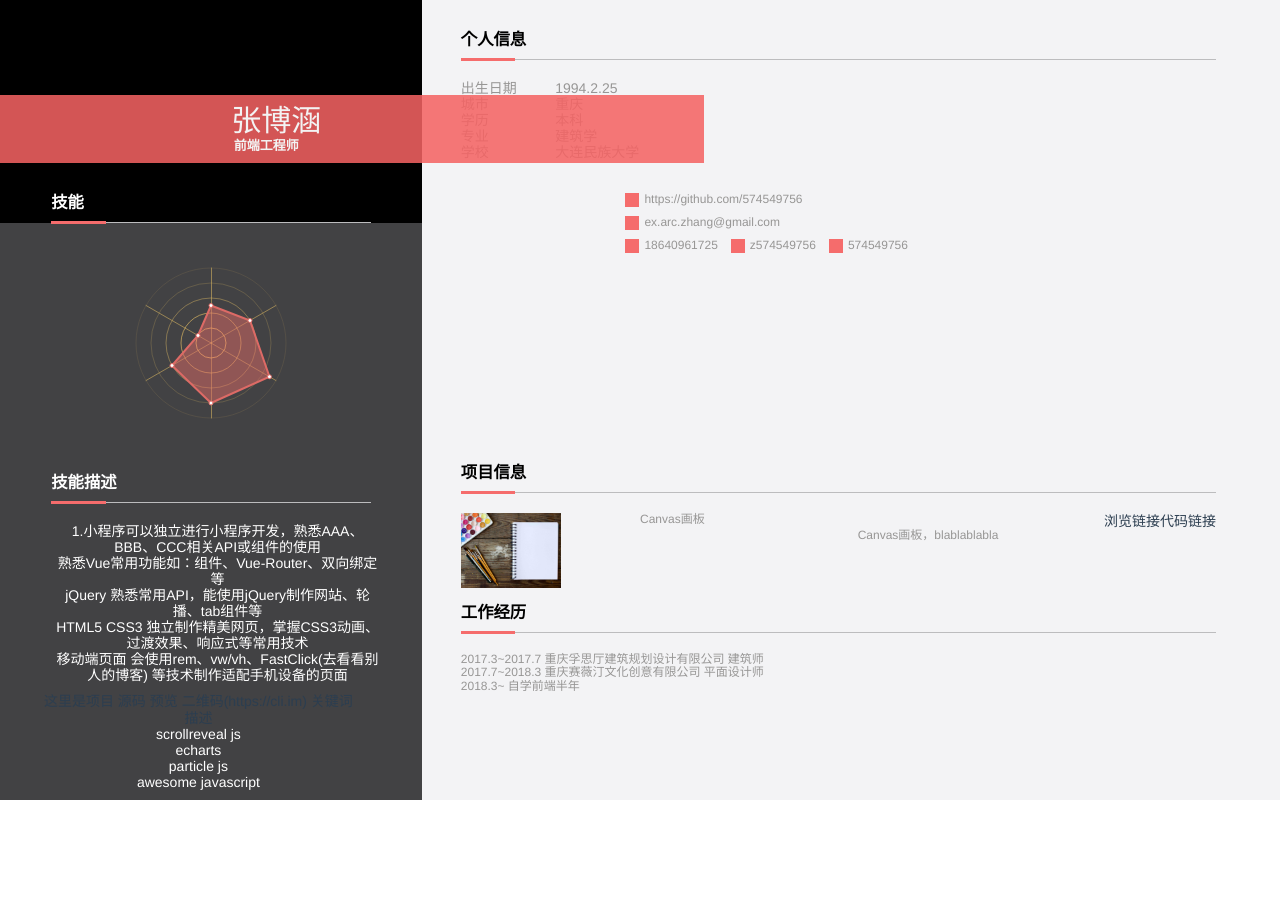
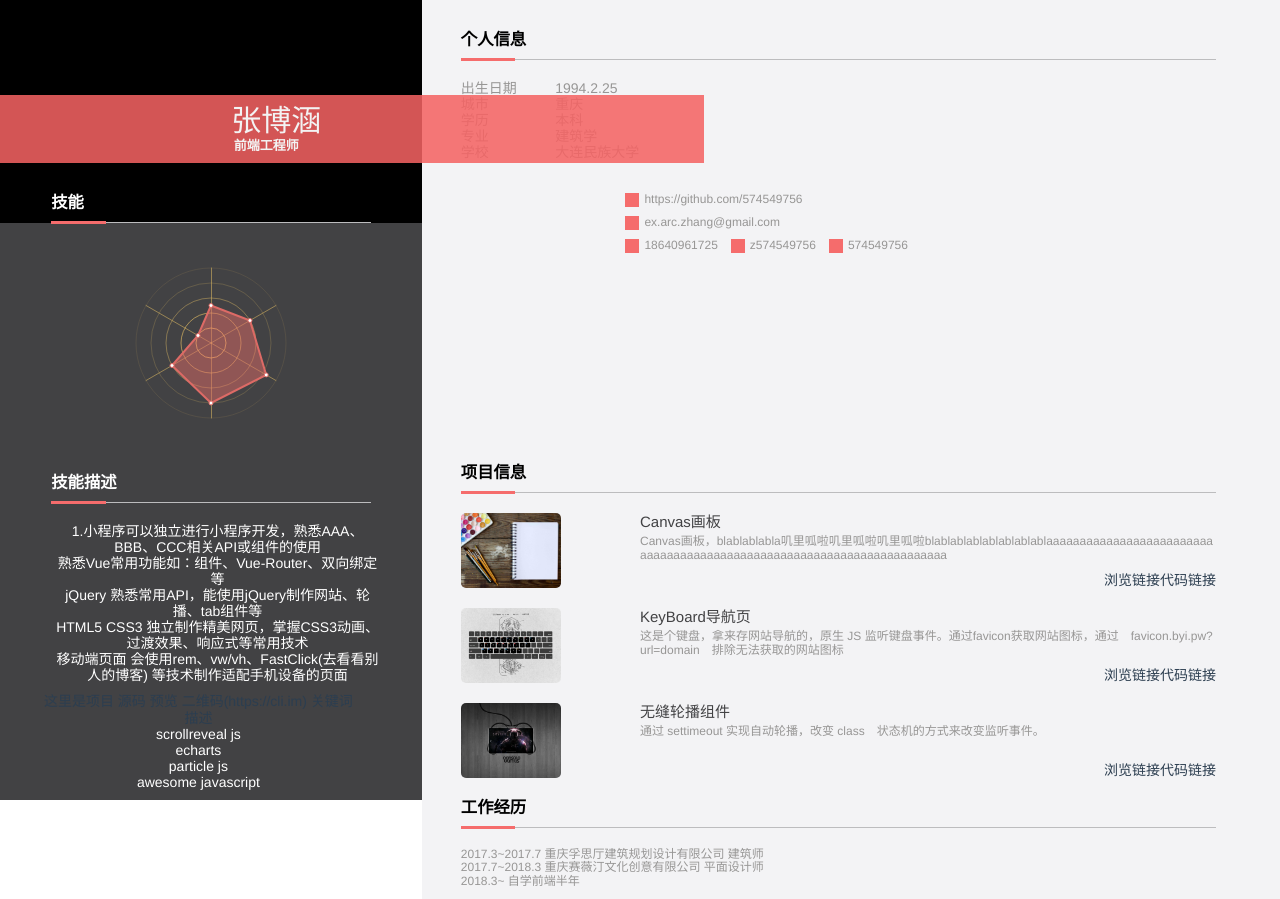
Before and after one commit to 574549756/resume-preview, a Vue app: page / in a window 1280 px wide. Before the commit the page ends 800 px from the top, so only its background shows below. Built offline with nearby package versions, Linux system fonts and the light colour scheme.

Commit message:
portfolio

```diff
--- a/index.html
+++ b/index.html
@@ -5,7 +5,7 @@
   <meta charset="utf-8">
   <meta name="viewport" content="width=device-width,initial-scale=1.0">
   <title>resume-preview</title>
-  <script src="//at.alicdn.com/t/font_801219_w2q4dcbr5oi.js"></script>
+  <script src="//at.alicdn.com/t/font_801219_qrm56ytup9o.js"></script>
   <style type="text/css">
     .icon {
       width: 1em;
--- a/src/components/portfolio.vue
+++ b/src/components/portfolio.vue
@@ -5,21 +5,78 @@
       <div class="breakLine"></div>
     </div>
     <div class="pro">
-      <img v-bind:src="`/static/img/${projectList[0]}`" alt="">
+      <img v-bind:src="`/static/img/${projects.projectImg[0]}`" alt="">
       <div class="proDiscription">
         <div class="stack">
+          <p>{{projects.projectName[0]}}</p>
           <div class="stackIcon">
-            <p>Canvas画板</p>
-            <svg class="vue" aria-hidden="true">
-              <use v-bind:xlink:href="`#icon-${projectIcons[4]}`"></use>
+            <svg aria-hidden="true">
+              <use v-bind:xlink:href="`#icon-${projects.projectIcons[4]}`"></use>
             </svg>
-            <svg class="vue" aria-hidden="true">
-              <use v-bind:xlink:href="`#icon-${projectIcons[2]}`"></use>
+            <svg aria-hidden="true">
+              <use v-bind:xlink:href="`#icon-${projects.projectIcons[5]}`"></use>
+            </svg>
+            <svg aria-hidden="true" style="width: 14px;height:14px;">
+              <use v-bind:xlink:href="`#icon-${projects.projectIcons[2]}`"></use>
+            </svg>
+            <svg aria-hidden="true" style="width: 14px;height:14px;">
+              <use v-bind:xlink:href="`#icon-${projects.projectIcons[6]}`"></use>
             </svg>
           </div>
-          <div class="linkArea"><a href="">浏览链接</a><a href="">代码链接</a></div>
         </div>
-        <p>Canvas画板，blablablabla</p>
+        <p>{{projects.projectDis[0]}}</p>
+        <div class="linkArea">
+          <a href="">浏览链接</a>
+          <a href="">代码链接</a>
+        </div>
+      </div>
+    </div>
+    <div class="pro">
+      <img v-bind:src="`/static/img/${projects.projectImg[1]}`" alt="">
+      <div class="proDiscription">
+        <div class="stack">
+          <p>{{projects.projectName[1]}}</p>
+          <div class="stackIcon">
+            <svg aria-hidden="true">
+              <use v-bind:xlink:href="`#icon-${projects.projectIcons[4]}`"></use>
+            </svg>
+            <svg aria-hidden="true">
+              <use v-bind:xlink:href="`#icon-${projects.projectIcons[5]}`"></use>
+            </svg>
+            <svg aria-hidden="true" >
+              <use v-bind:xlink:href="`#icon-${projects.projectIcons[6]}`"></use>
+            </svg>
+          </div>
+        </div>
+        <p>{{projects.projectDis[1]}}</p>
+        <div class="linkArea">
+          <a href="">浏览链接</a>
+          <a href="">代码链接</a>
+        </div>
+      </div>
+    </div>
+    <div class="pro">
+      <img v-bind:src="`/static/img/${projects.projectImg[2]}`" alt="">
+      <div class="proDiscription">
+        <div class="stack">
+          <p>{{projects.projectName[2]}}</p>
+          <div class="stackIcon">
+            <svg aria-hidden="true">
+              <use v-bind:xlink:href="`#icon-${projects.projectIcons[4]}`"></use>
+            </svg>
+            <svg aria-hidden="true" >
+              <use v-bind:xlink:href="`#icon-${projects.projectIcons[2]}`"></use>
+            </svg>
+            <svg aria-hidden="true" >
+              <use v-bind:xlink:href="`#icon-${projects.projectIcons[6]}`"></use>
+            </svg>
+          </div>
+        </div>
+        <p>{{projects.projectDis[2]}}</p>
+        <div class="linkArea">
+          <a href="">浏览链接</a>
+          <a href="">代码链接</a>
+        </div>
       </div>
     </div>
   </div>
@@ -29,19 +86,32 @@
   export default {
     data() {
       return {
-        projectList: [
+        projects: {
+          projectImg: [
           'canvas.jpg',
           'nav-page.jpg',
           'slide.jpg'
         ],
-        projectIcons:[
+          projectIcons: [
             'vuejs',
             'node-js',
             'jquery',
             'react',
             'html',
+            'language-css',
             'socialjavascript'
+          ],
+          projectName: [
+            'Canvas画板',
+            'KeyBoard导航页',
+            '无缝轮播组件'
+          ],
+          projectDis: [
+            'Canvas画板，blablablabla叽里呱啦叽里呱啦叽里呱啦blablablablablablablablaaaaaaaaaaaaaaaaaaaaaaaaaaaaaaaaaaaaaaaaaaaaaaaaaaaaaaaaaaaaaaaaaaaaaaa',
+            '这是个键盘，拿来存网站导航的，原生 JS 监听键盘事件。通过favicon获取网站图标，通过　favicon.byi.pw?url=domain　排除无法获取的网站图标',
+            '通过 settimeout 实现自动轮播，改变 class　状态机的方式来改变监听事件。'
           ]
+        }
       }
     },
     methods: {},
@@ -53,23 +123,43 @@
 .project {
     margin: 10px 5vw 10px 3vw;
     .pro {
+        margin: 20px 0;
         display: flex;
         justify-content: space-between;
         align-items: space-between;
         .proDiscription {
             margin: 0 0 0 12px;
+            position: relative;
+            width: 45vw;
+            > p {
+                margin: 5px 0;
+                width: 45vw;
+                text-align: left;
+                word-break: break-all;
+                word-wrap: break-word;
+            }
             .stack {
                 width: 45vw;
                 display: flex;
                 justify-content: space-between;
                 align-items: center;
-          .stackIcon{
+                p {
+                    font-size: 15px;
+                    color: #424244;
+                }
+                .stackIcon {
                     display: flex;
-            svg{
+                    svg {
+                        margin: 0 3px;
                         width: 15px;
                         height: 15px;
                     }
                 }
+            }
+            .linkArea {
+                position: absolute;
+                right: 0;
+                bottom: 0;
             }
         }
         p {
@@ -77,6 +167,7 @@
             color: #979695;
         }
         img {
+            border-radius: 5px;
             width: 100px;
             height: 75px;
         }
--- a/src/components/radar.vue
+++ b/src/components/radar.vue
@@ -19,6 +19,9 @@
 			</svg>
 			<svg class="html" aria-hidden="true">
 				<use xlink:href="#icon-html"></use>
+			</svg>
+			<svg class="css" aria-hidden="true">
+				<use xlink:href="#icon-language-css"></use>
 			</svg>
 			<svg class="javascript" aria-hidden="true">
 				<use xlink:href="#icon-socialjavascript"></use>
@@ -99,7 +102,7 @@
 							areaStyle: { normal: { opacity: 0.5 } },
 							data: [
 								{
-									value: [50, 20, 60, 80, 90, 60],
+									value: [50, 20, 60, 80, 85, 60],
 									name: ''
 								}
 							]
@@ -178,7 +181,7 @@
             left: 41px;
         }
         .jquery {
-				left: 126px;
+            left: 116px;
             top: 45px;
         }
         .javascript {
@@ -186,7 +189,11 @@
             top: 180px;
         }
         .html {
-				left: 126px;
+            left: 116px;
+            top: 135px;
+        }
+        .css {
+            left: 136px;
             top: 135px;
         }
     }
```
Lines whose indentation alone changed are shown as unchanged.
